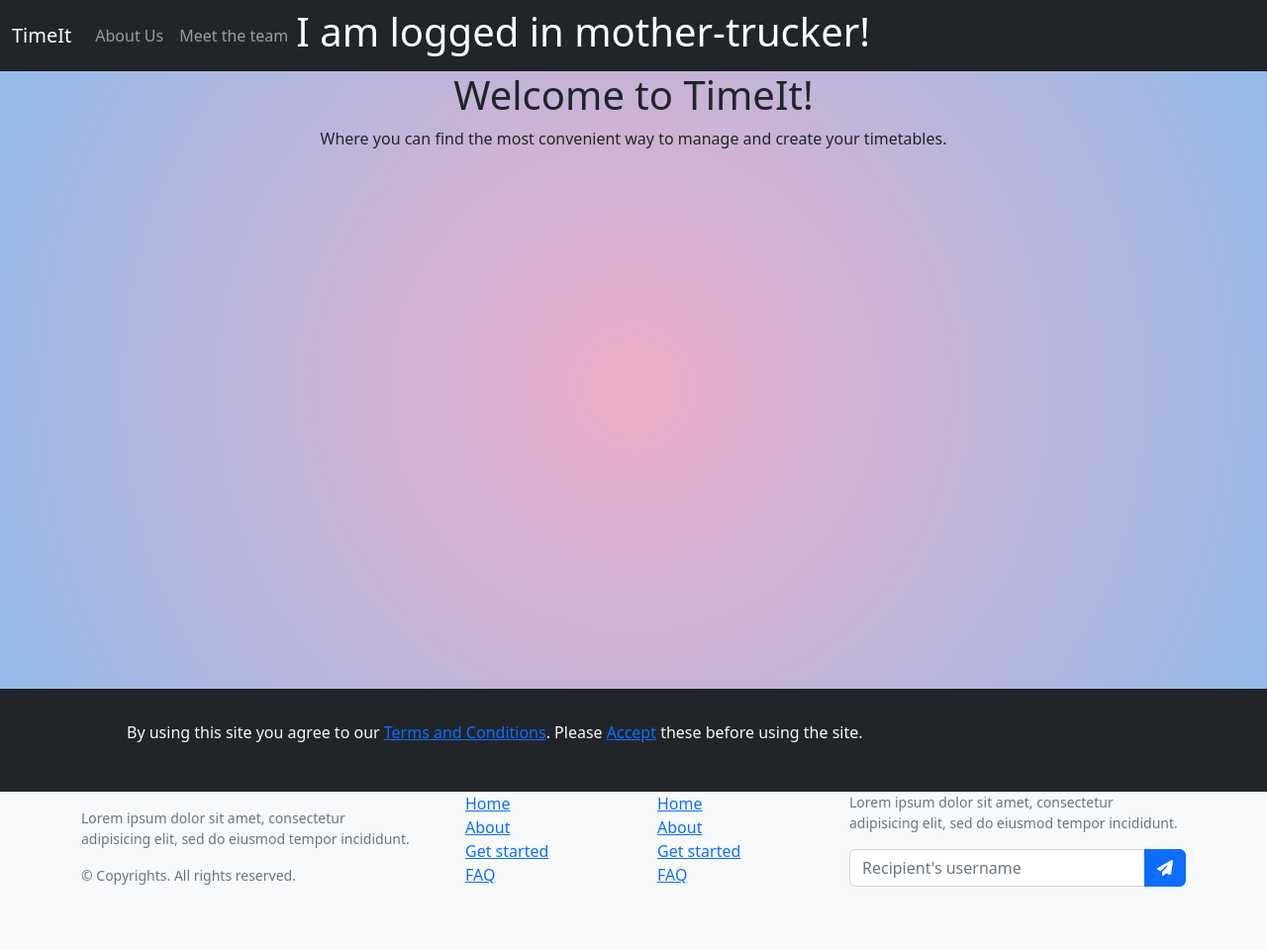
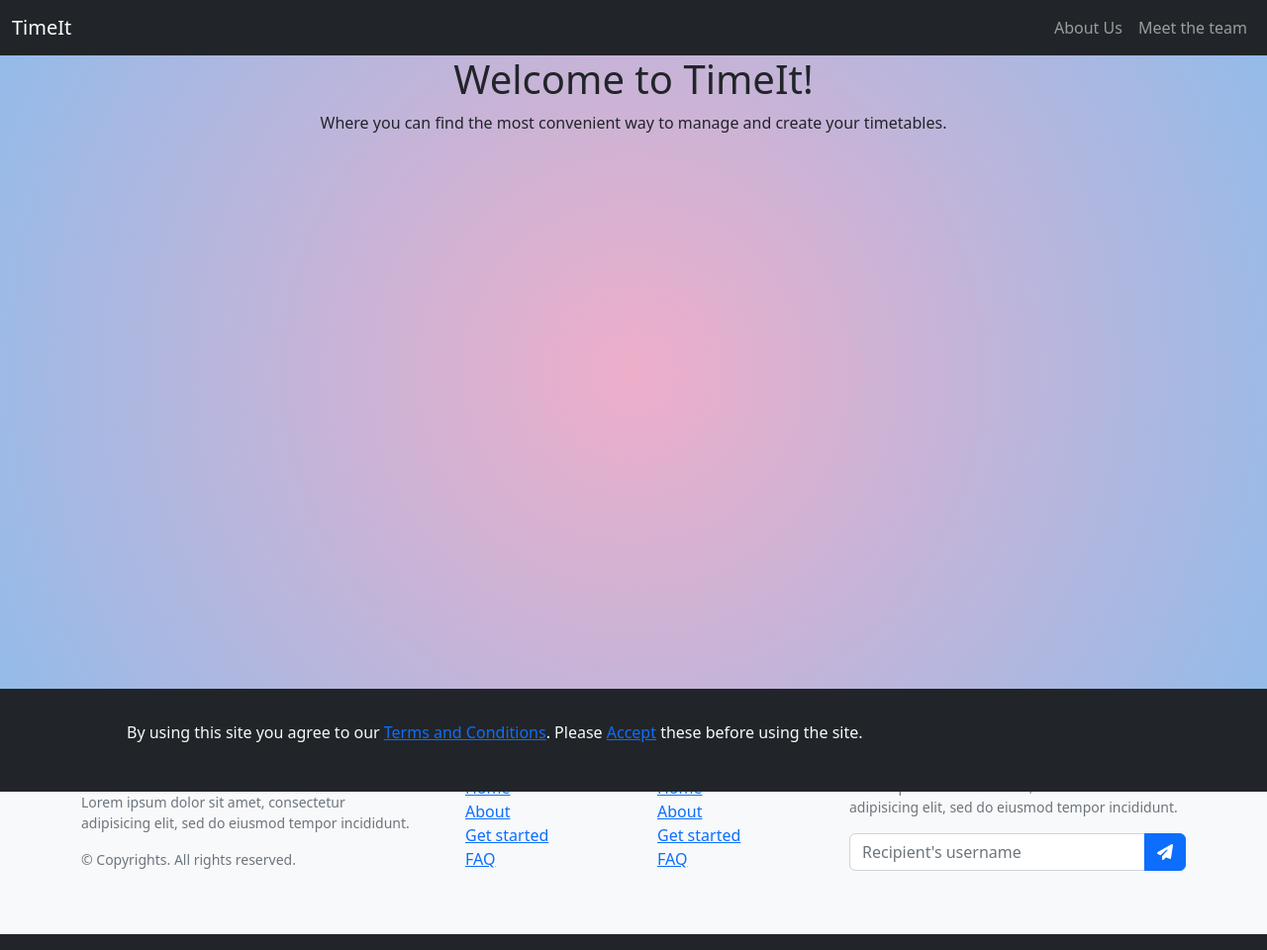
Before and after one commit to StonedHesus/time-it-platform, a PHP site: page /index.php in a window 1280 px wide. Shown: the whole page at 99% size. Run offline with PHP 8.4, Linux system fonts and the light colour scheme; the visitor is signed in with stand-in values (Sample User, id 1); some libraries are stand-ins or nearby versions.

Commit message:
Altered the style of the layout and commenced working on the main section of the landing page.

```diff
--- a/index.php
+++ b/index.php
@@ -41,35 +41,12 @@
             <span class="navbar-toggler-icon"></span>
         </button>
 
-        <div class="collapse navbar-collapse" id="mainNavbar">
+        <div class="collapse navbar-collapse order-3" id="mainNavbar">
 
-            <ul class="navbar-nav mr-auto mt-2 mt-lg-0">
+            <ul class="navbar-nav ml-auto w-100 justify-content-end">
                 <li class="nav-item active"><a class="nav-link" href="#">About Us</a></li>
                 <li class="nav-item active"><a class="nav-link" href="#">Meet the team</a></li>
             </ul>
-
-            <!-- Login form -->
-            <!-- The login form will only be displayed if a user is not currently connected to the application -->
-            <?php
-            if($_SESSION['loggedin'] == false){
-                // If no user is currently logged in then display the login form.
-                print <<< END
-            <form class="form-inline my-2 my-lg-0" method="post" style="display: inherit;"
-                  action="./static/time-it-platform/php/scripts/login.php">
-
-                <input class="form-control mr-sm-2" type="username" placeholder="Username" aria-label="Username" name="username" id="username">
-                <input class="form-control mr-sm-2" type="password" placeholder="Password" aria-label="Password" name="password">
-
-                <button class="btn btn-outline-success my-2 my-sm-0" type="submit">Login</button>
-
-            </form>
-END;
-            } else {
-                // Else display a dropdown menu with the user's allowed actions.
-                echo '<h1 style="color: white;">I am logged in mother-trucker!</h1>';
-            }
-
-            ?>
 
         </div>
 
@@ -88,6 +65,44 @@ END;
         <h1 class="">Welcome to TimeIt!</h1>
         <p class="">Where you can find the most convenient way to manage and create your timetables.</p>
 
+    </div>
+
+    <!-- Login form -->
+    <!-- The login form will only be displayed if a user is not currently connected to the application -->
+    <div class="container-fluid">
+
+    <?php
+    if($_SESSION['loggedin'] == false){
+        // If no user is currently logged in then display the login form.
+        print <<< END
+
+               <form class="form-inline my-2 my-lg-0" method="post" style="display: inherit;"
+                      action="./static/time-it-platform/php/scripts/login.php">
+
+                   <div class="form-group row">
+                       <div class="col-sm-10">
+                            <input class="form-control mr-sm-2" type="username" placeholder="Username" aria-label="Username" name="username" id="username">
+                       </div>
+                   </div>
+
+                   <div class="form-group row">
+                       <div class="col-sm-10">
+                             <input class="form-control mr-sm-2" type="password" placeholder="Password" aria-label="Password" name="password">
+                       </div>
+                   </div>
+
+                   <div class="form-group row">
+                        <div class="col-sm-10">
+                            <button class="btn btn-outline-success my-2 my-sm-0" type="submit">Login</button>
+                        </div>
+                    </div>
+
+               </form>
+
+END;
+    }
+
+    ?>
     </div>
 
 </section>
```
